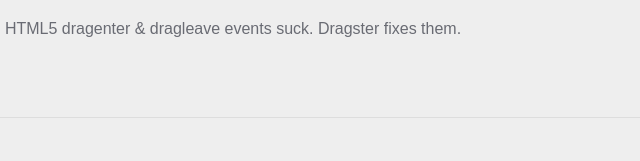
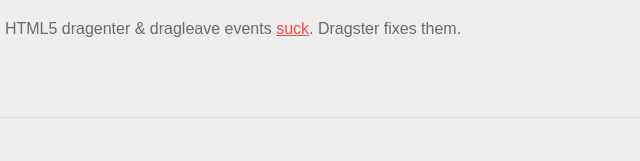
Before and after one commit to bensmithett/dragster, a website: page index.html in a window 1280 px wide. Shown: the part 265-426 px from the top of the page, 407-1047 px from the left. Drawn offline with Linux system fonts and the light colour scheme.

Commit message:
Add a link

```diff
--- a/index.html
+++ b/index.html
@@ -138,7 +138,7 @@
       </h1>
 
       <p class="slogan">
-        HTML5 dragenter &amp; dragleave events suck. Dragster fixes them.
+        HTML5 dragenter &amp; dragleave events <a href="http://www.quirksmode.org/blog/archives/2009/09/the_html5_drag.html)">suck</a>. Dragster fixes them.
       </p>
     </header>
     <section class="demo">
```
